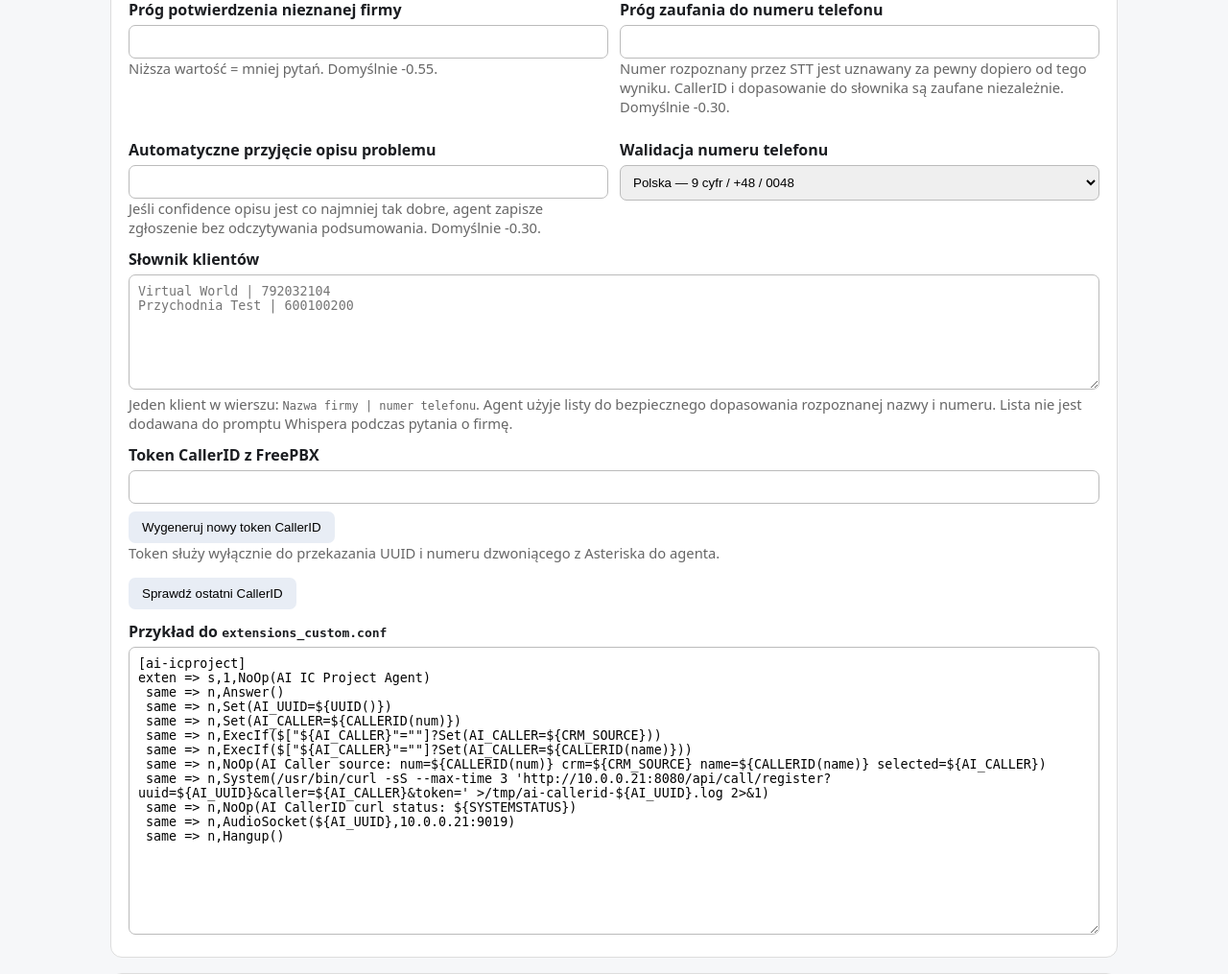
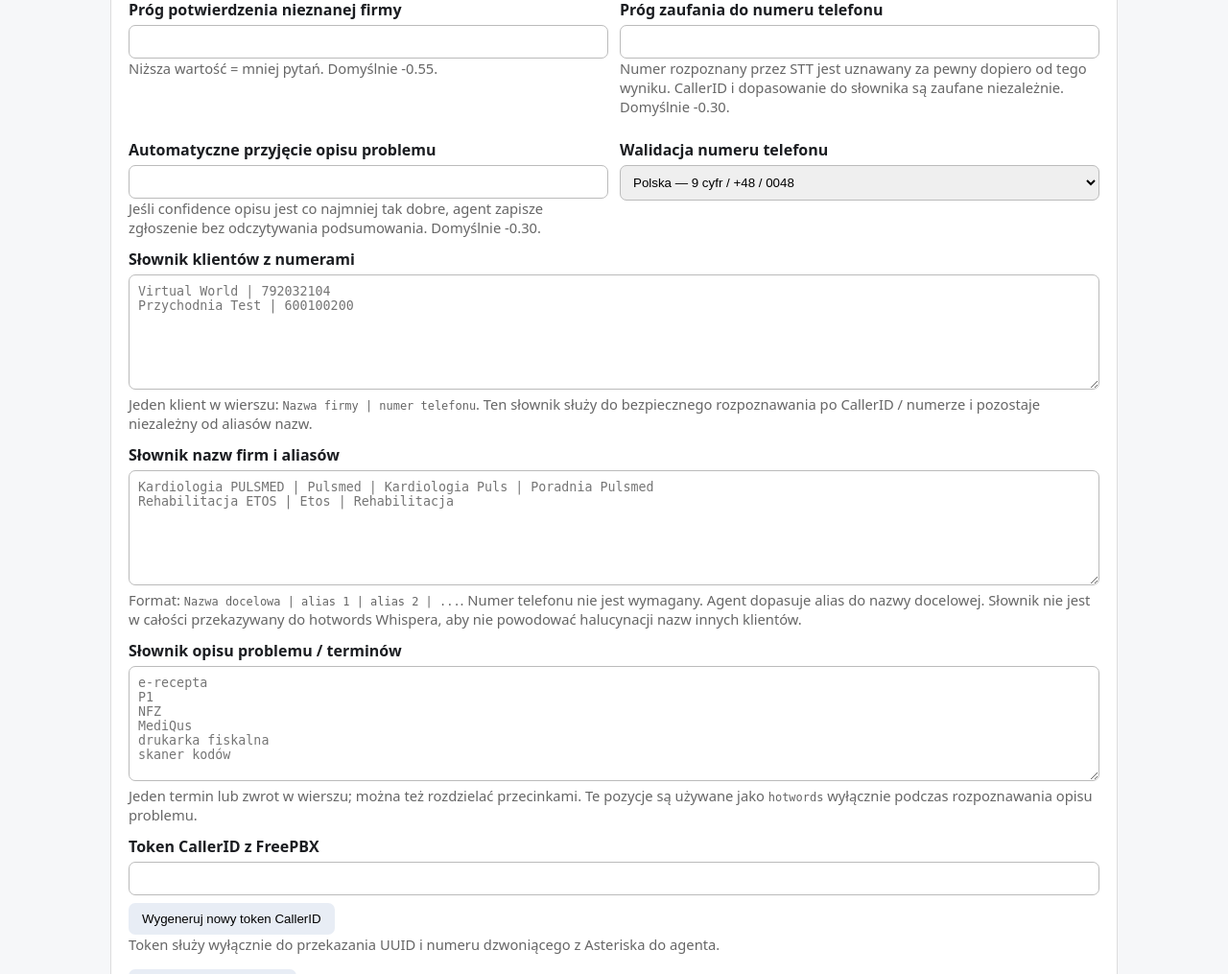
Before and after one commit to Pawel-sp9pw/freepbx-ai-icproject, a Python web app: template app/templates/index.html in a window 1280 px wide. Shown: the part 2971-3986 px from the top of the page at 96% size. Run offline with Jinja, Linux system fonts and the light colour scheme; the template is opened without the code that fills it, so the values that code supplies are empty.

Commit message:
Add company alias and problem dictionaries to UI

```diff
--- a/app/templates/index.html
+++ b/app/templates/index.html
@@ -269,12 +269,29 @@
         </div>
       </div>
 
-      <label>Słownik klientów
+      <label>Słownik klientów z numerami
         <textarea name="customer_directory" placeholder="Virtual World | 792032104&#10;Przychodnia Test | 600100200">{{s.customer_directory}}</textarea>
       </label>
       <div class="muted">
-        Jeden klient w wierszu: <code>Nazwa firmy | numer telefonu</code>. Agent użyje listy do bezpiecznego
-        dopasowania rozpoznanej nazwy i numeru. Lista nie jest dodawana do promptu Whispera podczas pytania o firmę.
+        Jeden klient w wierszu: <code>Nazwa firmy | numer telefonu</code>. Ten słownik służy do bezpiecznego
+        rozpoznawania po CallerID / numerze i pozostaje niezależny od aliasów nazw.
+      </div>
+
+      <label>Słownik nazw firm i aliasów
+        <textarea name="company_alias_dictionary" placeholder="Kardiologia PULSMED | Pulsmed | Kardiologia Puls | Poradnia Pulsmed&#10;Rehabilitacja ETOS | Etos | Rehabilitacja">{{s.company_alias_dictionary}}</textarea>
+      </label>
+      <div class="muted">
+        Format: <code>Nazwa docelowa | alias 1 | alias 2 | ...</code>. Numer telefonu nie jest wymagany.
+        Agent dopasuje alias do nazwy docelowej. Słownik nie jest w całości przekazywany do hotwords Whispera,
+        aby nie powodować halucynacji nazw innych klientów.
+      </div>
+
+      <label>Słownik opisu problemu / terminów
+        <textarea name="problem_dictionary" placeholder="e-recepta&#10;P1&#10;NFZ&#10;MediQus&#10;drukarka fiskalna&#10;skaner kodów">{{s.problem_dictionary}}</textarea>
+      </label>
+      <div class="muted">
+        Jeden termin lub zwrot w wierszu; można też rozdzielać przecinkami. Te pozycje są używane jako
+        <code>hotwords</code> wyłącznie podczas rozpoznawania opisu problemu.
       </div>
 
       <label>Token CallerID z FreePBX
```
